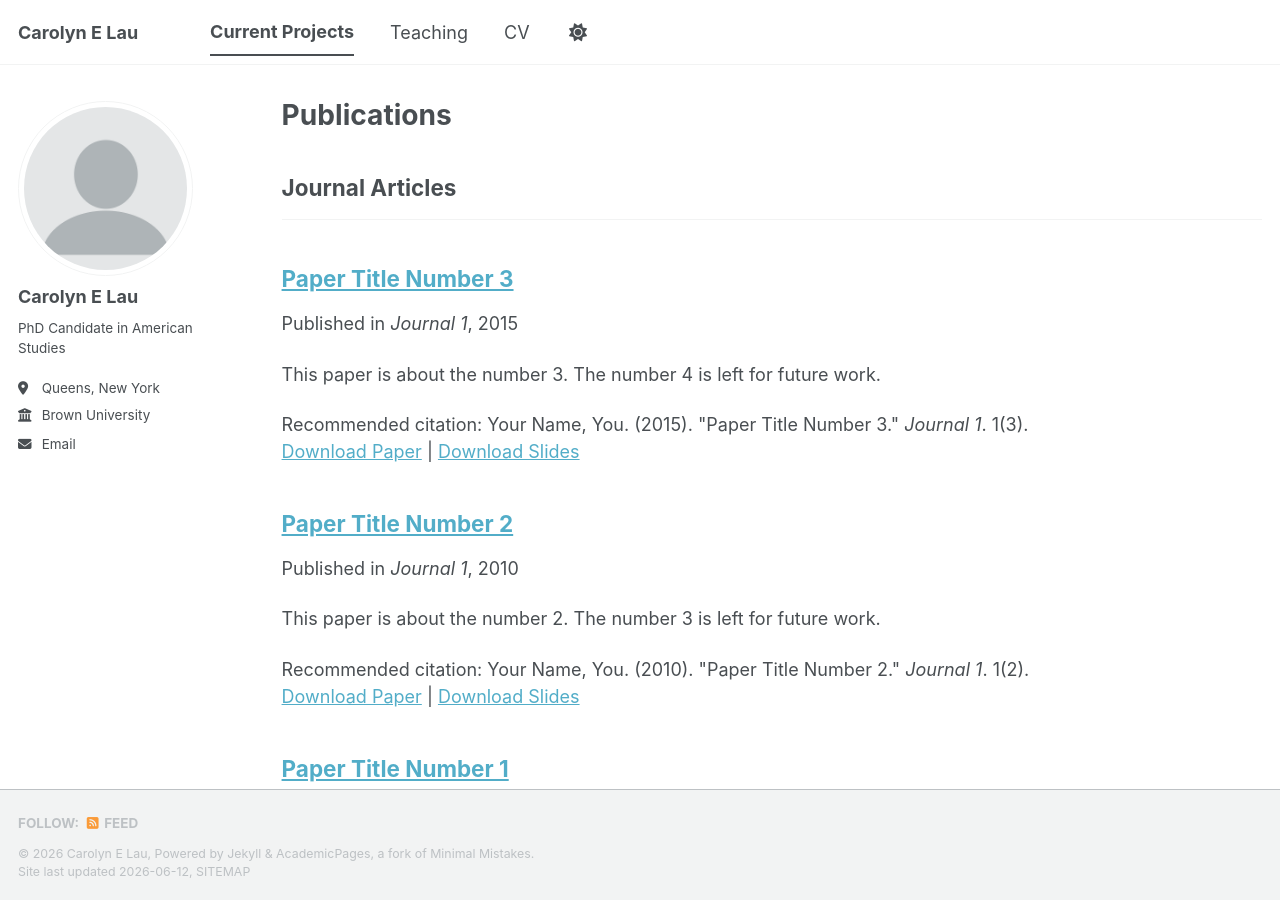
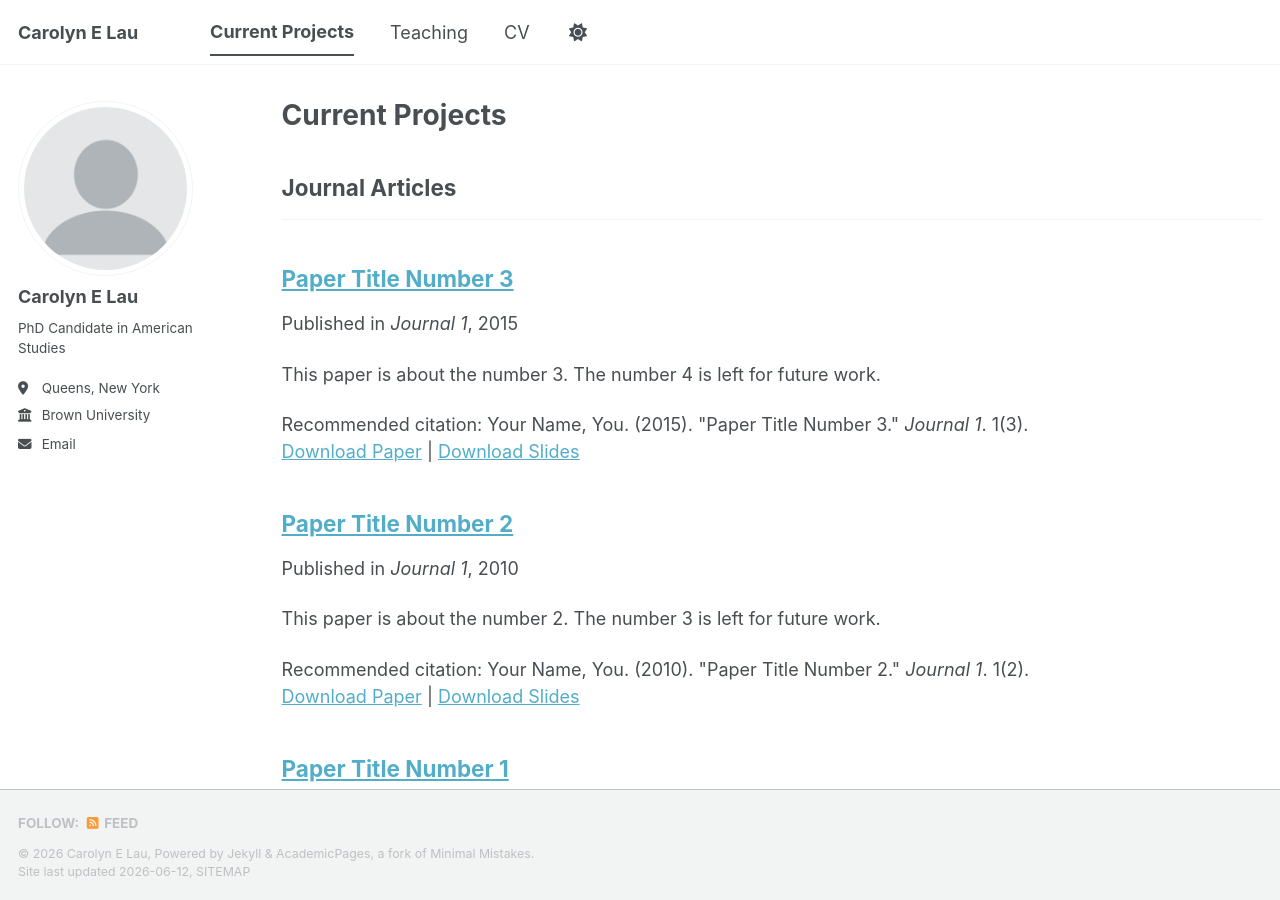
Before and after one commit to carolynelau/carolynelau.github.io, a Jekyll site: the page built from _pages/publications.html, in a window 1280 px wide and 900 px high. Built offline with Jekyll 4.4.1, drawn with Linux system fonts in a browser that asks for light colours; a script bundle is joined from its source files by our own code; library files that are not in the unit come from our copies; a file with an impossible date is left out.

Commit message:
Update publications.html

```diff
--- a/_pages/publications.html
+++ b/_pages/publications.html
@@ -1,6 +1,6 @@
 ---
 layout: archive
-title: "Publications"
+title: "Current Projects"
 permalink: /publications/
 author_profile: true
 ---
```
